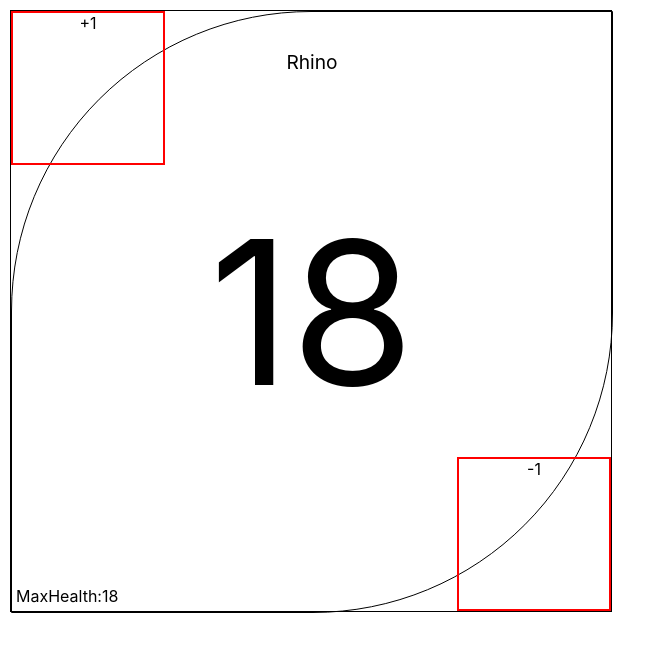
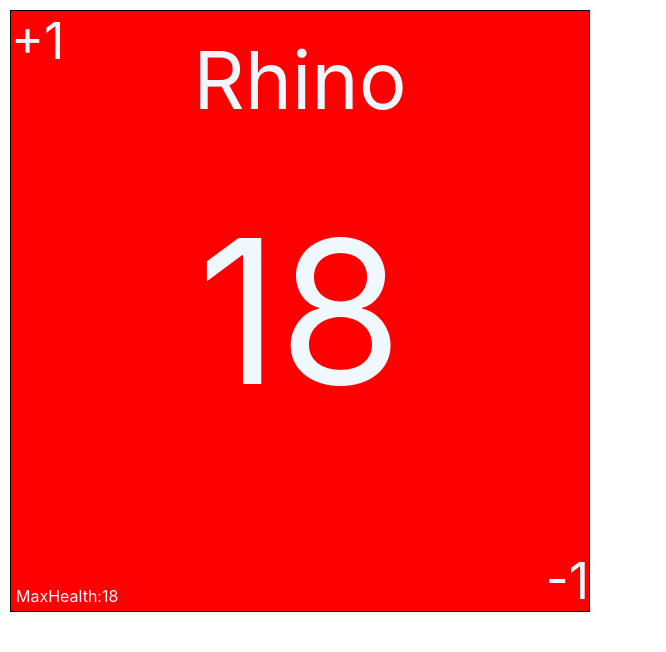
Before and after one commit to iaguilarfer/mc-tracker, a React (Create React App) app: page / in a window 1280 px wide. Shown: the top 652 px of the page, without its empty margins (0-666 px from the left). Built offline with nearby package versions, Linux system fonts and the light colour scheme.

Commit message:
Villain basic tracker complete

```diff
--- a/src/components/VillainLifeTracker/VillainLifeTracker.module.css
+++ b/src/components/VillainLifeTracker/VillainLifeTracker.module.css
@@ -1,37 +1,49 @@
-.villain-life-tracker-container{
+.villain-life-tracker-container {
   border: 1px black solid;
   width: 100%;
   height: 100%;
   margin: 10px;
   position: relative;
+  background-color: red;
+  color: aliceblue;
 }
 
-.villain-life-tracker-content{
-    border-radius:  300px 0 300px 0;
-    border: solid black 1px;
+.villain-life-tracker-content {
+  border-radius: 300px 0 300px 0;
   width: 100%;
   height: 100%;
   display: flex;
   align-items: center;
   justify-content: center;
+  background-color: red;
+  color: aliceblue;
 }
 
-.villain-life-tracker-name-container{
+.villain-life-tracker-name-container {
   position: absolute;
   top: 20px;
+  background-color: red;
+  color: aliceblue;
+  padding: 0;
 }
 
-.villain-life-tracker-name{
-    font-size: larger;
+.villain-life-tracker-name {
+  font-size: 80px;
+  background-color: red;
+  color: aliceblue;
+  padding: 0;
+  margin: 0;
 }
 
-.villain-life-tracker-maxhealth-container{
+.villain-life-tracker-maxhealth-container {
   position: absolute;
   bottom: 5px;
   left: 5px;
+  background-color: red;
+  color: aliceblue;
 }
 
-.villain-life-tracker-currenthealth{
+.villain-life-tracker-currenthealth {
   font-size: 200px;
 }
 
@@ -41,7 +53,13 @@ font-size: 200px;
   left: 0px;
   width: 150px;
   height: 150px;
-border: solid red 2px
+  border-radius: 0 0 100% 0;
+  font-size: 50px;
+  display: flex;
+  align-items: flex-start;
+  justify-content: flex-start;
+  background-color: red;
+  color: aliceblue;
 }
 
 .villain-life-tracker-decreasehealth {
@@ -50,5 +68,27 @@ border: solid red 2px
   right: 0px;
   width: 150px;
   height: 150px;
-        border: solid red 2px
+  border-radius: 100% 0 0 0;
+  font-size: 50px;
+  display: flex;
+  align-items: flex-end;
+  justify-content: flex-end;
+  background-color: red;
+  color: aliceblue;
 }
+
+.villain-life-tracker-decreasehealth:hover {
+  background-color: rgb(214, 67, 67);
+}
+
+.villain-life-tracker-decreasehealth:active {
+  background-color: darkred;
+}
+
+.villain-life-tracker-increasehealth:hover {
+  background-color: rgb(214, 67, 67);
+}
+
+.villain-life-tracker-increasehealth:active {
+  background-color: darkred;
+}
--- a/src/components/VillainLifeTracker/VillainLifeTracker.tsx
+++ b/src/components/VillainLifeTracker/VillainLifeTracker.tsx
@@ -52,13 +52,13 @@ export const VillainLifeTracker: React.FC<VillainLifeTrackerProps> = ({
         onClick={decreaseHealth}
         className={styles["villain-life-tracker-decreasehealth"]}
       >
-        -1
+        <div>-1</div>
       </div>
       <div
         onClick={increaseHealth}
         className={styles["villain-life-tracker-increasehealth"]}
       >
-        +1
+        <div>+1</div>
       </div>
     </div>
   );
--- a/src/containers/App/App.module.css
+++ b/src/containers/App/App.module.css
@@ -2,4 +2,5 @@
   text-align: center;
   width: 600px;
   height: 600px;
+  display: flex;
 }
--- a/src/containers/App/App.tsx
+++ b/src/containers/App/App.tsx
@@ -9,11 +9,16 @@ function App() {
   const rhino: Villain = {
     maxHealth: 18,
     villainName: "Rhino",
-  }
+  };
+
+  const klaw: Villain = {
+    maxHealth: 16,
+    villainName: "Klaw",
+  };
 
   return (
     <div className={styles["App"]}>
-      <VillainLifeTracker villain={rhino}/>
+      <VillainLifeTracker villain={rhino} />
     </div>
   );
 }
```
Lines whose indentation alone changed are shown as unchanged.
